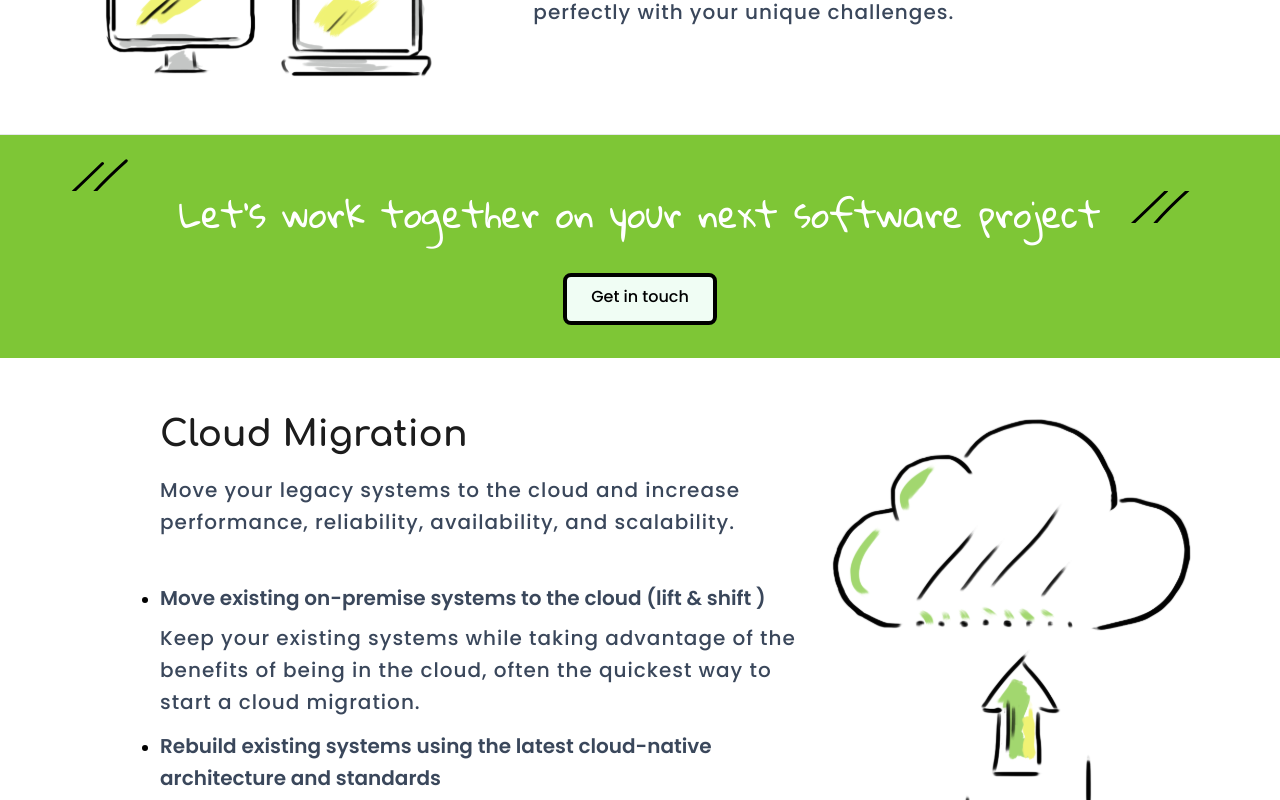
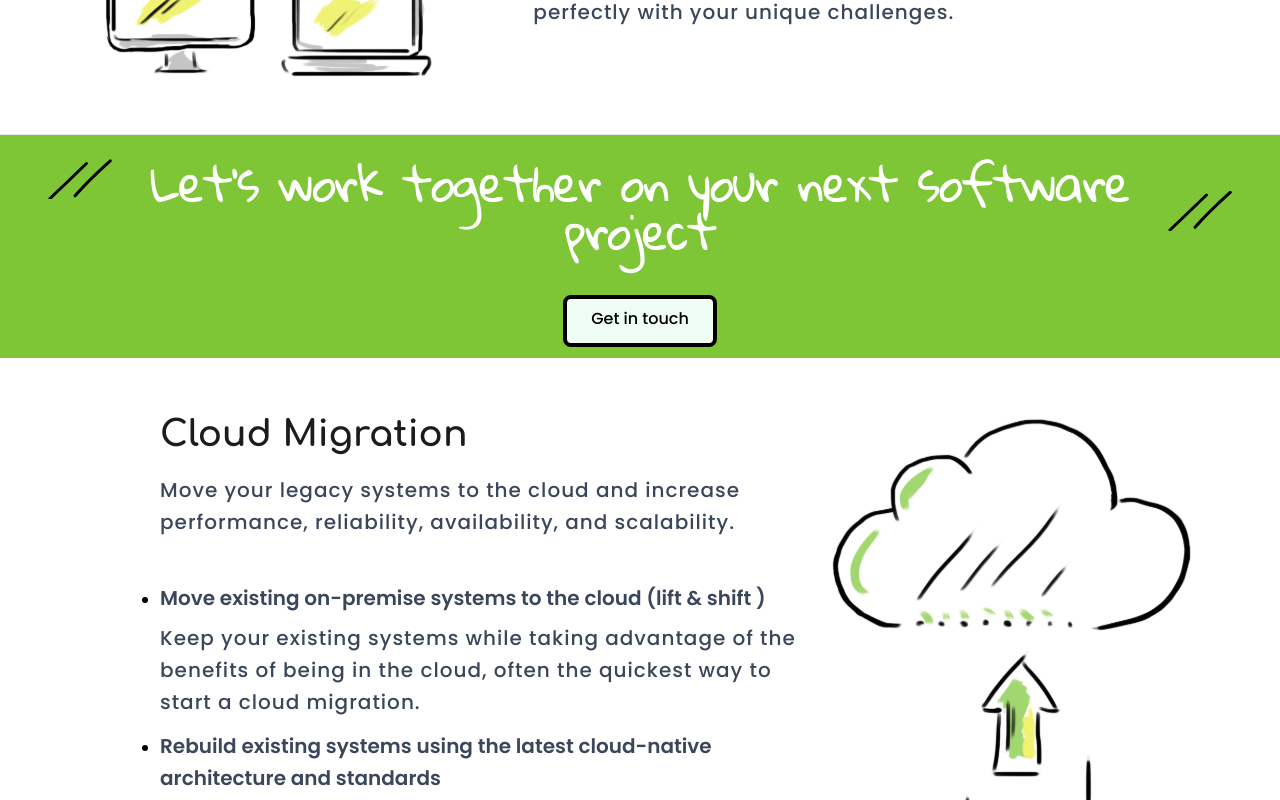
Before and after one commit to gauravprwl14/tailwind-landing-page, a Next.js app: page /services in a window 1280 px wide. Shown: the part 980-1780 px from the top of the page. Built offline with nearby package versions, Linux system fonts and the light colour scheme.

Commit message:
fix the lets work together migration section

```diff
--- a/components/Services/ServiceDetails.tsx
+++ b/components/Services/ServiceDetails.tsx
@@ -17,9 +17,9 @@ console.log('%c WOW ', 'background: lime; color: black', { WOW });
 const CTASection = ({ text }: { text: String }) => {
     return (
         <div className='bg-electricGreen flex w-full items-center justify-center'>
-            <div className='section-container h-56 border-t relative'>
+            <div className='section-container h-56 border-t relative !pt-11'>
                 <div className='service-page-cta-quote-left service-page-cta-quote-right'>
-                    <div className='text-white font-GloriaHallelujah text-4xl'> {text}</div>
+                    <div className='text-white font-GloriaHallelujah text-5xl leading-12 tracking-tightest'> {text}</div>
                 </div>
                 <div><button className='mt-10 p-3 px-6 pt-2 border-4 border-black bg-veryLightGray hover:bg-gray-200 rounded-lg baseline font-Poppins font-medium'> Get in touch</button></div>
             </div>
--- a/styles/globals.css
+++ b/styles/globals.css
@@ -161,12 +161,12 @@
 }
 
 .service-page-cta-quote-left {
-    @apply before:absolute before:w-28 before:h-8 before:content-[""] before:bg-[url("/img/quotes.svg")] before:bg-no-repeat md:before:left-16 md:before:top-6 before:-top-10 before:left-0
+    @apply before:absolute before:w-32 before:h-10 before:content-[""] before:bg-[url("/img/quotes.svg")] before:bg-no-repeat md:before:left-12 md:before:top-6 before:-top-10 before:left-0
 }
 
 
 .service-page-cta-quote-right {
-    @apply after:absolute after:w-24  md:after:w-28 after:h-8 after:content-[""] after:bg-[url("/img/quotes.svg")] after:bg-center after:bg-no-repeat md:after:right-16 md:after:top-14 after:-right-4 after:-bottom-10
+    @apply after:absolute after:w-24  md:after:w-32 after:h-10 after:content-[""] after:bg-[url("/img/quotes.svg")] after:bg-center after:bg-no-repeat md:after:right-4 md:after:top-14 after:-right-4 after:-bottom-10
 }
 
 
@@ -202,6 +202,10 @@
         height: 741px;
     }
 
+    .leading-14 {
+        line-height: 3.5rem;
+    }
+
 
     .min-w-9 {
         min-width: 9.5rem;
@@ -225,6 +229,10 @@
 
     .tracking-wider-v1 {
         letter-spacing: 0.06em;
+    }
+
+    .tracking-tightest {
+        letter-spacing: -0.1rem;
     }
 
     .tracking-wider-v2 {
```
